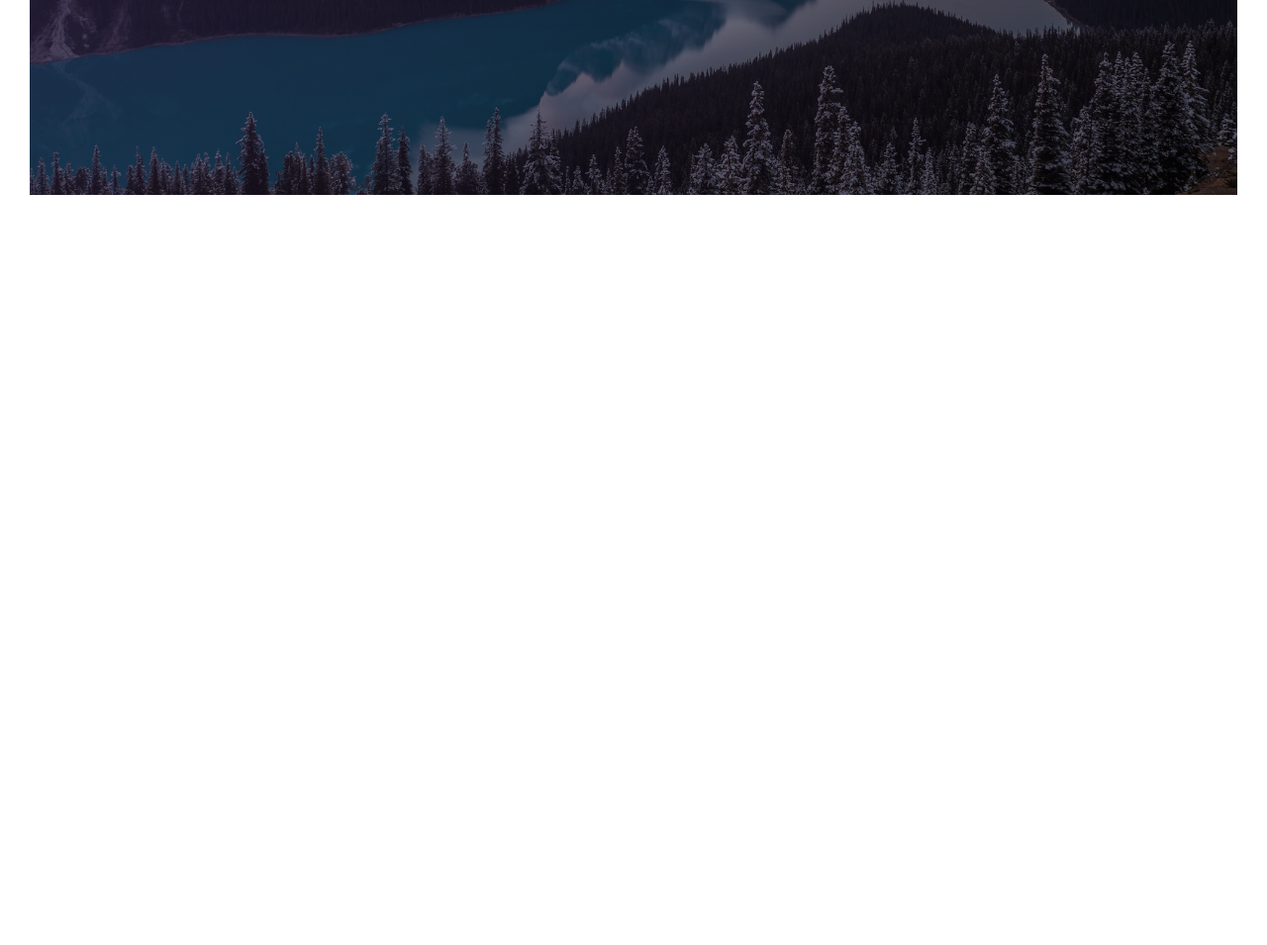
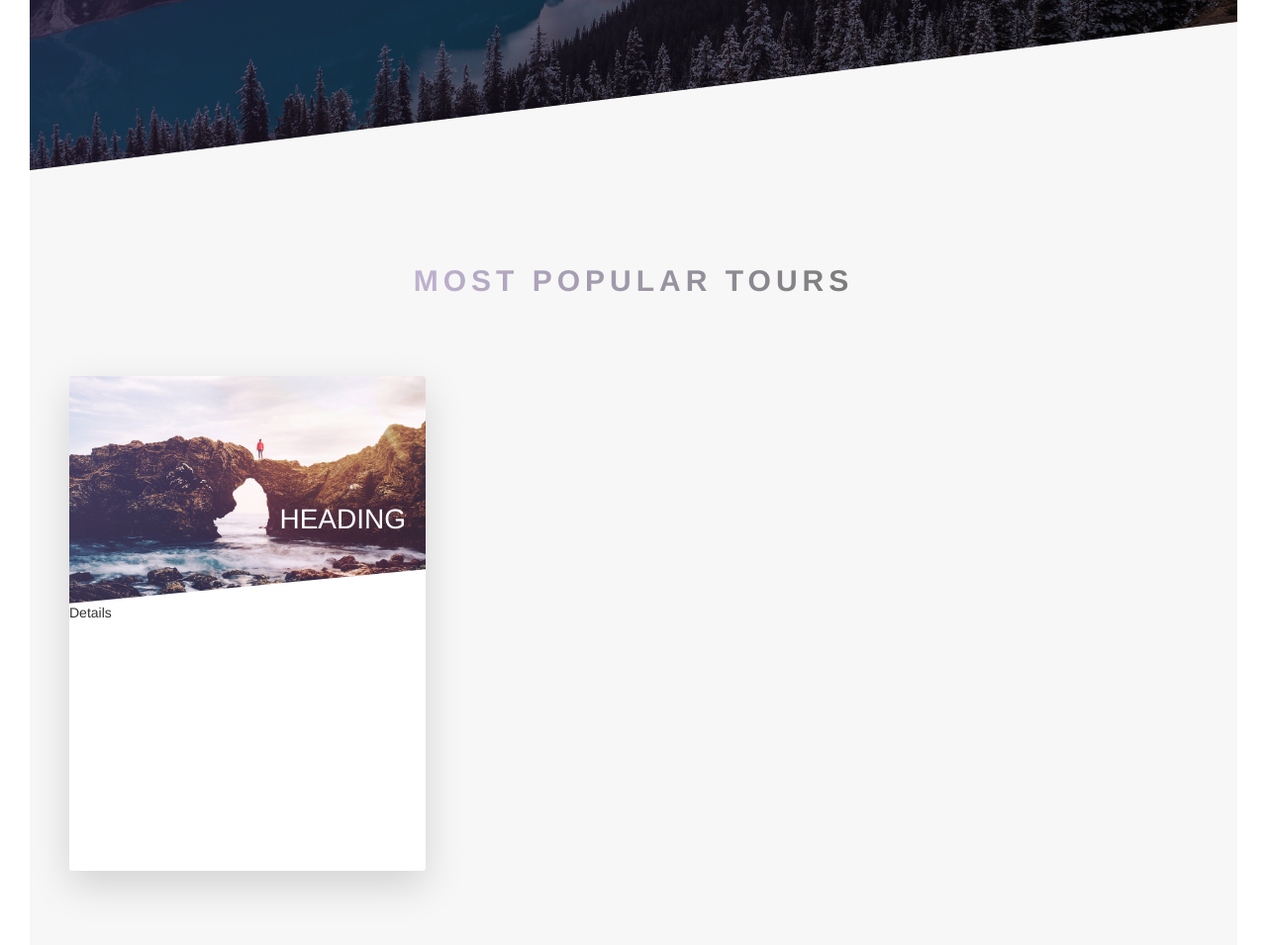
Before and after one commit to damionlawrence/wanderlust-travel-website, a website: page index.html in a window 1280 px wide. Shown: the part 2038-2993 px from the top of the page at 99% size. Before the commit the page ends 2265 px from the top, so only its background shows below. Drawn offline with Linux system fonts and the light colour scheme.

Commit message:
section tours

```diff
--- a/index.html
+++ b/index.html
@@ -70,7 +70,7 @@
     <section class="section-features">
       <div class="container">
         <div class="row">
-          <div class="col-lg-3 col-xs-12">
+          <div class="col-lg-3 col-md-6 col-xs-12">
             <div class="feature-box u-margin-bottom-small">
               <i class="feature-box__icon icon-basic-world"></i>
               <h3 class="heading-tertiary">Explore the world</h3>
@@ -80,7 +80,7 @@
             </div>
           </div>
 
-          <div class="col-lg-3 col-xs-12">
+          <div class="col-lg-3 col-md-6 col-xs-12">
             <div class="feature-box u-margin-bottom-small">
               <i class="feature-box__icon icon-basic-compass"></i>
               <h3 class="heading-tertiary">Live the adventure</h3>
@@ -90,7 +90,7 @@
             </div>
           </div>
 
-          <div class="col-lg-3 col-xs-12">
+          <div class="col-lg-3 col-md-6 col-xs-12">
             <div class="feature-box u-margin-bottom-small">
               <i class="feature-box__icon icon-basic-map"></i>
               <h3 class="heading-tertiary">witness the wonders</h3>
@@ -100,7 +100,7 @@
             </div>
           </div>
 
-          <div class="col-lg-3 col-xs-12">
+          <div class="col-lg-3 col-md-6 col-xs-12">
             <div class="feature-box u-margin-bottom-small">
               <i class="feature-box__icon icon-basic-heart"></i>
               <h3 class="heading-tertiary">Dream the dream</h3>
@@ -113,6 +113,33 @@
       </div>
     </section>
 
+    <section class="section-tours">
+      <div class="u-center-text">
+        <h2 class="heading-secondary u-margin-bottom-8">
+          Most popular Tours
+        </h2>
+      </div>
+      <div class="container">
+        <div class="row">
+          <div class="col-lg-4 col-md-4 col-sm-12">
+
+            <div class="card">
+              <div class="card__side card__side--front">
+                <div class="card__picture card__picture--1">&nbsp;</div>
+                <h4 class="card__heading">heading</h4>
+                <div class="card__details">Details</div>
+              </div>
+              <div class="card__side card__side--back card__side--back-1"></div>
+            </div>
+
+
+          </div>
+
+        </div>
+      </div>
+
+    </section>
+
 
 
   </main>
--- a/sass/abstracts/_variables.scss
+++ b/sass/abstracts/_variables.scss
@@ -7,3 +7,9 @@ $color-grey-light-1: #f7f7f7;
 $color-grey-dark: #777;
 $color-white: #fff;
 $color-black: #000;
+
+$color-card-yellow-light: #ffb900;
+$color-card-yellow-dark: #ff7730;
+
+$color-card-blue-light: #00d9ff;
+$color-card-blue-dark: #3072ff;
--- /dev/null
+++ b/sass/component/_cards.scss
@@ -0,0 +1,75 @@
+.card {
+  perspective: 150rem;
+  -moz-perspective: 150rem;
+  position: relative;
+  height: 50rem;
+
+  &__side {
+    height: 50rem;
+    width: 100%;
+    transition: all .8s ease;
+    position: absolute;
+    top: 0;
+    left: 0;
+
+    backface-visibility: hidden;
+    border-radius: 3px;
+    overflow: hidden;
+    box-shadow: 0 1.5rem 4rem rgba($color-primary-dark, .15);
+
+
+    &--front {
+      background-color: $color-white;
+    }
+
+    &--back {
+      transform: rotateY(180deg);
+
+      &-1 {
+        background-image: linear-gradient(to right bottom, $color-primary-light, $color-primary-dark);
+      }
+    }
+
+  }
+
+  &:hover &__side--front {
+    transform: rotateY(-180deg);
+  }
+
+  &:hover &__side--back {
+    transform: rotateY(0);
+  }
+
+  &__picture {
+    background-size: cover;
+    height: 23rem;
+    background-blend-mode: screen;
+
+    -webkit-clip-path: polygon(0 0, 100% 0, 100% 85%, 0 100%);
+    clip-path: polygon(0 0, 100% 0, 100% 85%, 0 100%);
+
+    &--1 {
+      background-image: linear-gradient(to right bottom, $color-primary-light, $color-primary-dark), url(../assets/nat-5.jpg);
+    }
+
+    &--2 {
+      background-image: linear-gradient(to right bottom, $color-primary-light, $color-primary-dark), url(../assets/nat-5.jpg);
+    }
+
+    &--3 {
+      background-image: linear-gradient(to right bottom, $color-primary-light, $color-primary-dark), url(../assets/nat-5.jpg);
+    }
+  }
+
+  &__heading {
+    color: $color-white;
+    text-align: center;
+    font-size: 2.8rem;
+    font-weight: 300;
+    text-transform: uppercase;
+    position: absolute;
+    top: 12rem;
+    right: 2rem;
+  }
+
+}
--- a/sass/component/_feature-box.scss
+++ b/sass/component/_feature-box.scss
@@ -16,7 +16,9 @@
     margin-bottom: .5rem;
     display: inline-block;
 
-    background-image: linear-gradient(to left, $color-primary-dark, $color-primary-light);
+    background-image: linear-gradient(to left,
+      $color-primary-dark,
+      $color-primary-light);
     -webkit-background-clip: text;
     background-clip: text;
     color: transparent;
--- a/sass/layouts/_header.scss
+++ b/sass/layouts/_header.scss
@@ -8,6 +8,7 @@
   background-position: top;
   position: relative;
 
+  -webkit-clip-path: polygon(0 0, 100% 0, 100% 75%, 0 100%);
   clip-path: polygon(0 0, 100% 0, 100% 75%, 0 100%);
 
   &__logo-box {
--- a/sass/main.scss
+++ b/sass/main.scss
@@ -13,8 +13,9 @@
 @import "component/button";
 @import "component/composition";
 @import "component/feature-box";
+@import "component/cards";
 
-
+// layouts
 @import "layouts/header";
 
 @import "pages/home";
--- a/sass/pages/_home.scss
+++ b/sass/pages/_home.scss
@@ -13,5 +13,18 @@
     $color-primary-dark),
     url('../assets/nat-4.jpg');
   background-size: cover;
+  margin-top: -10rem;
 
+
+  transform: skewY(-7deg);
+
+  &>* {
+    transform: skewY(7deg);
+  }
 }
+
+.section-tours {
+  background-color: $color-grey-light-1;
+  padding: 25rem 0 50rem 0;
+  margin-top: -10rem;
+}
```
Also changed, not shown: css/style.css.
